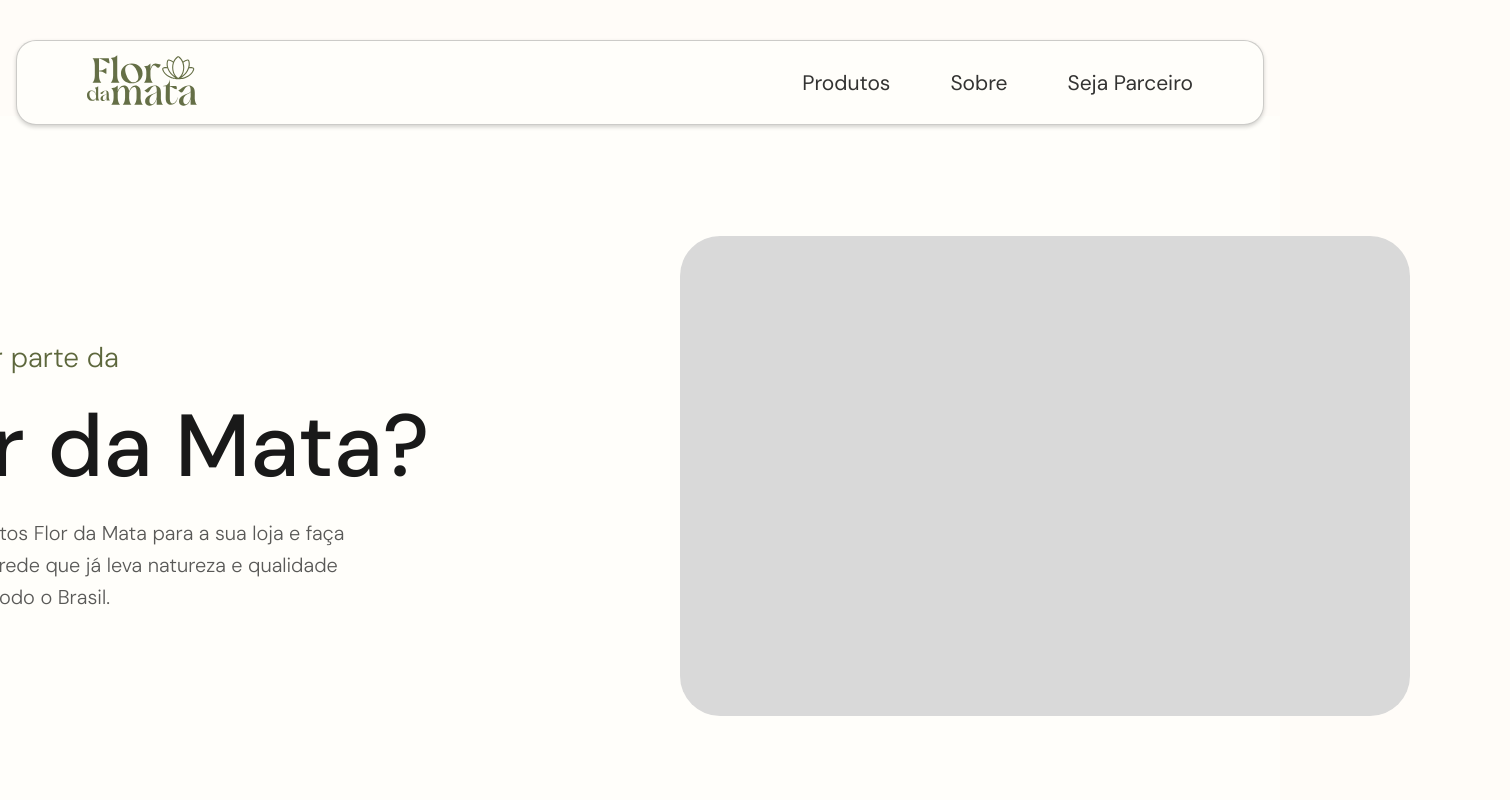
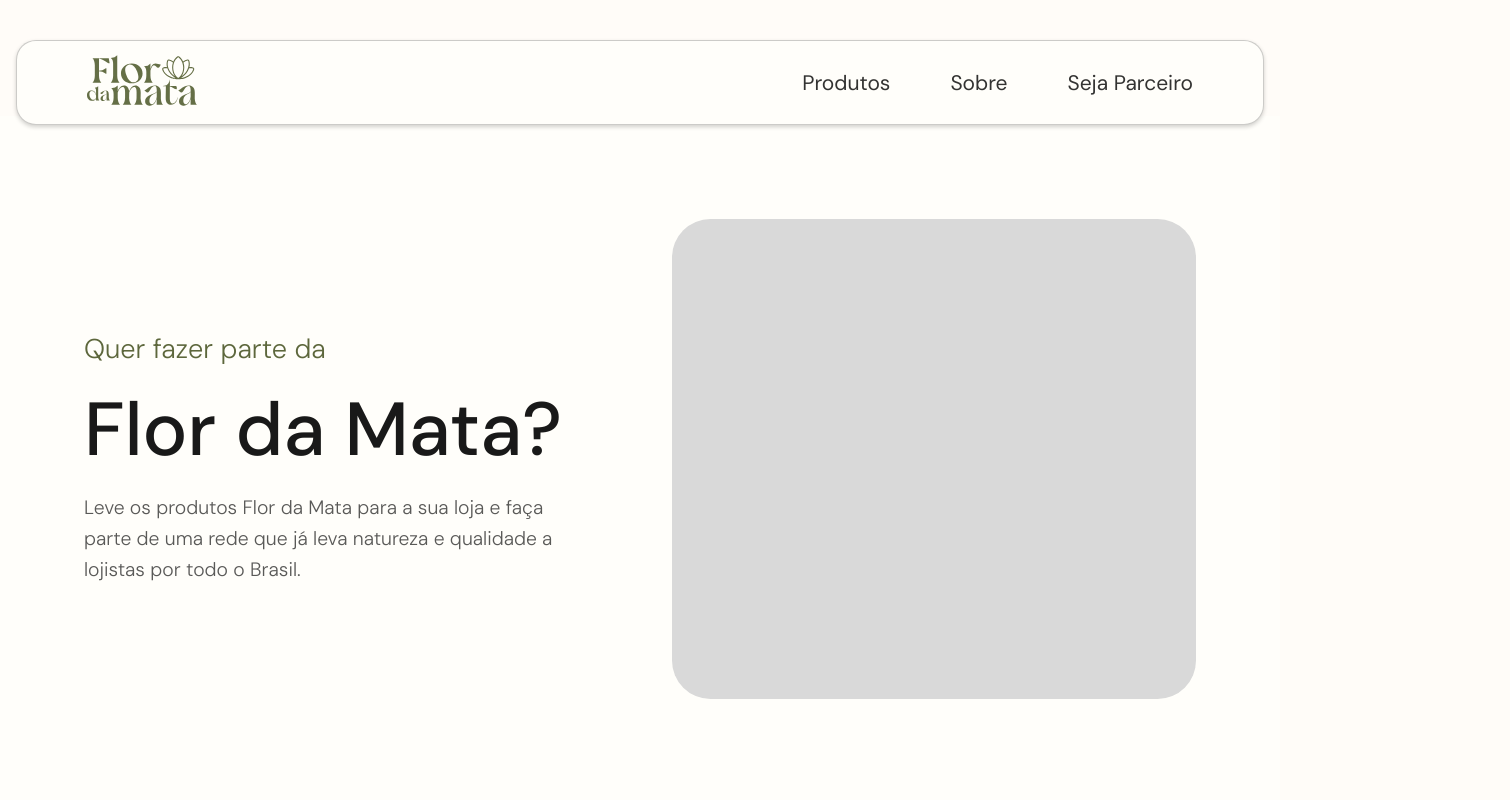
Before and after one commit to devmrqs/Flor-da-mata, a React (Vite) app: page /seja-parceiro in a window 1280 px wide. Shown: the top 800 px of the page, 1510 px wide, since content can reach past the window. Built offline with nearby package versions, Linux system fonts and the light colour scheme.

Commit message:
feat: torna a seção de parceria e o cta responsivos

```diff
--- a/src/components/CtaPartnership/CtaPartnership.module.css
+++ b/src/components/CtaPartnership/CtaPartnership.module.css
@@ -1,10 +1,10 @@
 .ctaSection {
   width: 100%;
-  min-height: 100vh;
+  min-height: 100svh;
   display: flex;
   justify-content: center;
   align-items: center;
-  padding: clamp(6rem, 12vw, 10rem) 1.5rem;
+  padding: clamp(3.5rem, 12vw, 10rem) clamp(1.25rem, 4vw, 1.5rem);
   background: #616b41;
   box-sizing: border-box;
   font-family: "DM Sans", sans-serif;
@@ -17,12 +17,13 @@
   flex-direction: column;
   align-items: center;
   text-align: center;
-  gap: 1.5rem;
+  gap: clamp(1rem, 3vw, 1.5rem);
   max-width: 70ch;
 }
 
+/* o mínimo era 3rem (48px), grande demais para o título num celular */
 .ctaContent h2 {
-  font-size: clamp(3rem, 5vw, 4rem);
+  font-size: clamp(1.75rem, 1.2rem + 2.5vw, 4rem);
   font-weight: 400;
   color: #fffefa;
   line-height: 1.15;
@@ -30,12 +31,11 @@
 }
 
 .ctaContent p {
-  font-family: "DM Sans", sans-serif;
-  font-size: clamp(1rem, 2vw, 1.3rem);
+  font-size: clamp(1rem, 0.9rem + 0.5vw, 1.3rem);
   font-weight: 200;
   color: rgba(255, 254, 250, 0.85);
   max-width: 30ch;
-  margin-bottom: 40px;
+  margin-bottom: clamp(1.25rem, 4vw, 2.5rem);
 }
 
 .ctaLink {
--- a/src/pages/Partner/Partnership.module.css
+++ b/src/pages/Partner/Partnership.module.css
@@ -2,20 +2,26 @@
   display: flex;
   flex-direction: column;
   align-items: center;
+  width: 100%;
   background: #fffefa;
   font-family: "DM Sans", sans-serif;
 }
 
+/* cancela o padding da navbar, deixando 20px de respiro — acompanha a navbar
+   em qualquer tela, em vez dos -105px chumbados */
 .partnershipPage {
-  margin-top: -105px;
+  margin-top: calc(var(--nav-offset) * -1 + 1.25rem);
 }
 
+/* Os três blocos abaixo tinham width: 1740px fixo: num celular ficavam
+   centralizados nessa largura e o conteúdo caía fora da tela. */
 .hero {
-  width: 1740px;
+  width: min(100% - 2.5rem, 108.75rem);
   display: flex;
-  align-items: center;
-  gap: 80px;
-  padding: 120px 100px 100px;
+  flex-direction: column;
+  gap: clamp(2rem, 5vw, 5rem);
+  padding: clamp(2.5rem, 8vw, 7.5rem) clamp(1.25rem, 5vw, 6.25rem)
+    clamp(2.5rem, 6vw, 6.25rem);
   box-sizing: border-box;
   user-select: none;
 }
@@ -24,49 +30,49 @@
   flex: 1;
   display: flex;
   flex-direction: column;
-  gap: 24px;
+  gap: clamp(0.75rem, 2vw, 1.5rem);
 }
 
 .heroText .label {
-  font-size: 28px;
+  font-size: clamp(1.125rem, 0.9rem + 1vw, 1.75rem);
   font-weight: 300;
   color: #5d673c;
 }
 
 .heroText h1 {
-  font-size: 88px;
+  font-size: clamp(2.25rem, 1.5rem + 4vw, 5.5rem);
   font-weight: 500;
   color: rgba(0, 0, 0, 0.9);
   line-height: 1.05;
 }
 
 .heroSubtext {
-  font-size: 20px;
+  font-size: clamp(0.9375rem, 0.85rem + 0.45vw, 1.25rem);
   font-weight: 300;
-  max-width: 480px;
+  max-width: 30rem;
   line-height: 1.6;
   color: rgba(0, 0, 0, 0.65);
 }
 
 .heroImagePlaceholder {
-  flex: 1;
-  height: 480px;
+  width: 100%;
+  height: clamp(12rem, 45vw, 30rem);
   background-color: #d9d9d9;
-  border-radius: 40px;
+  border-radius: clamp(1.25rem, 3vw, 2.5rem);
 }
 
 .reasons {
-  width: 1740px;
-  padding: 100px;
+  width: min(100% - 2.5rem, 108.75rem);
+  padding: clamp(2.5rem, 7vw, 6.25rem) clamp(1.25rem, 5vw, 6.25rem);
   box-sizing: border-box;
   display: flex;
   flex-direction: column;
-  gap: 80px;
+  gap: clamp(3rem, 6vw, 5rem);
   user-select: none;
 }
 
 .sectionLabel {
-  font-size: 25px;
+  font-size: clamp(0.9375rem, 0.8rem + 0.7vw, 1.5625rem);
   font-weight: 500;
   letter-spacing: 3px;
   text-transform: uppercase;
@@ -77,16 +83,20 @@
 
 .reasonRow {
   display: flex;
-  align-items: center;
-  gap: 60px;
+  flex-direction: column;
+  align-items: flex-start;
+  gap: clamp(1rem, 3vw, 3.75rem);
 }
 
-.reasonRow.reverse {
-  flex-direction: row-reverse;
+/* Nas linhas invertidas a imagem vem antes do texto no DOM (para o
+   row-reverse do desktop). Empilhado, a leitura tem que ser sempre
+   número → texto → imagem. */
+.reverse .reasonImagePlaceholder {
+  order: 1;
 }
 
 .reasonNumber {
-  font-size: 140px;
+  font-size: clamp(3rem, 2rem + 7vw, 8.75rem);
   font-weight: 500;
   color: rgba(181, 113, 63, 0.18);
   line-height: 1;
@@ -101,35 +111,36 @@
 }
 
 .reasonText h3 {
-  font-size: 42px;
+  font-size: clamp(1.375rem, 1rem + 1.9vw, 2.625rem);
   font-weight: 500;
   color: rgba(0, 0, 0, 0.9);
 }
 
 .reasonText p {
-  font-size: 19px;
+  font-size: clamp(0.9375rem, 0.87rem + 0.35vw, 1.1875rem);
   font-weight: 300;
   line-height: 1.6;
   color: rgba(0, 0, 0, 0.65);
-  max-width: 420px;
+  max-width: 26.25rem;
 }
 
 .reasonImagePlaceholder {
-  flex: 1;
-  height: 280px;
+  width: 100%;
+  height: clamp(11rem, 35vw, 17.5rem);
   background-color: #d9d9d9;
-  border-radius: 32px;
+  border-radius: clamp(1.25rem, 3vw, 2rem);
 }
 
 .applyBlock {
-  width: 1740px;
+  width: min(100% - 2.5rem, 108.75rem);
   background-color: #5d673c;
-  border-radius: 55px;
+  border-radius: clamp(1.5rem, 3.5vw, 3.4375rem);
   display: flex;
-  gap: 100px;
-  padding: 100px;
+  flex-direction: column;
+  gap: clamp(2rem, 5vw, 6.25rem);
+  padding: clamp(2rem, 6vw, 6.25rem) clamp(1.25rem, 5vw, 6.25rem);
   box-sizing: border-box;
-  margin: 165px 0 100px;
+  margin: clamp(3.5rem, 10vw, 10.3125rem) 0 clamp(3rem, 7vw, 6.25rem);
   user-select: none;
 }
 
@@ -137,7 +148,7 @@
   flex: 1;
   display: flex;
   flex-direction: column;
-  gap: 20px;
+  gap: clamp(0.75rem, 2vw, 1.25rem);
 }
 
 .applyIntro .sectionLabel {
@@ -147,18 +158,18 @@
 }
 
 .applyIntro h2 {
-  font-size: 48px;
+  font-size: clamp(1.5rem, 1.1rem + 2vw, 3rem);
   font-weight: 500;
   color: #fffefa;
   line-height: 1.15;
 }
 
 .applyText {
-  font-size: 18px;
+  font-size: clamp(0.9375rem, 0.87rem + 0.3vw, 1.125rem);
   font-weight: 300;
   line-height: 1.7;
   color: rgba(255, 254, 250, 0.8);
-  max-width: 420px;
+  max-width: 26.25rem;
 }
 
 .form {
@@ -170,6 +181,9 @@
 }
 
 .form input {
+  width: 100%;
+  font-family: inherit;
+  /* 1rem trava o zoom automático que o iOS dá em campo com fonte < 16px */
   font-size: 1rem;
   font-weight: 300;
   padding: 1rem 1.2rem;
@@ -177,6 +191,7 @@
   border-radius: 10px;
   background: rgba(255, 254, 250, 0.06);
   color: #fffefa;
+  box-sizing: border-box;
 }
 
 .form input::placeholder {
@@ -194,8 +209,9 @@
 }
 
 .contactBlock {
-  max-width: 500px;
-  margin: 0 auto 70px;
+  max-width: 31.25rem;
+  margin: 0 auto clamp(2.5rem, 6vw, 4.375rem);
+  padding: 0 1.25rem;
   text-align: center;
   display: flex;
   flex-direction: column;
@@ -214,3 +230,39 @@
   color: #5d673c;
   text-decoration: underline;
 }
+
+/* A partir daqui cabem as duplas lado a lado */
+@media (min-width: 64rem) {
+  .hero {
+    flex-direction: row;
+    align-items: center;
+  }
+
+  .heroImagePlaceholder {
+    flex: 1;
+    width: auto;
+  }
+
+  .reasonRow {
+    flex-direction: row;
+    align-items: center;
+    gap: 60px;
+  }
+
+  .reasonRow.reverse {
+    flex-direction: row-reverse;
+  }
+
+  .reverse .reasonImagePlaceholder {
+    order: 0;
+  }
+
+  .reasonImagePlaceholder {
+    flex: 1;
+    width: auto;
+  }
+
+  .applyBlock {
+    flex-direction: row;
+  }
+}
```
